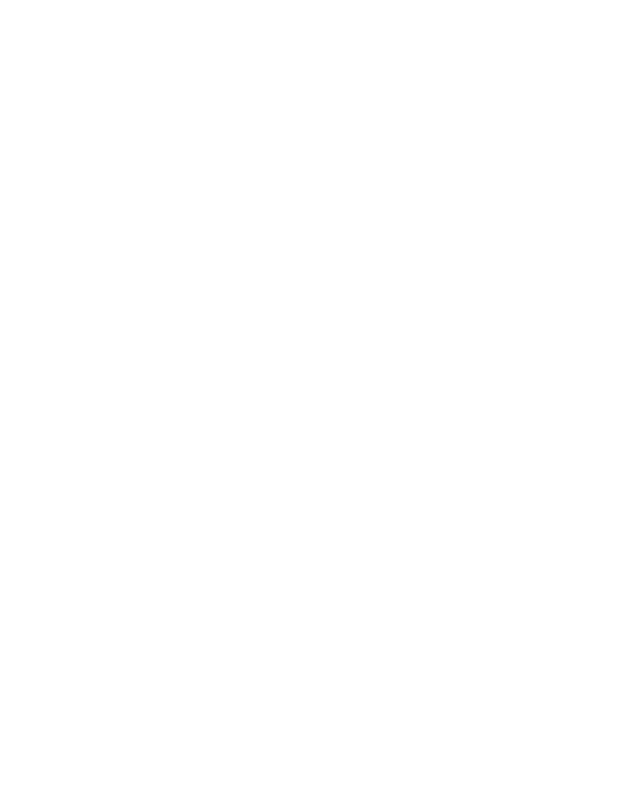
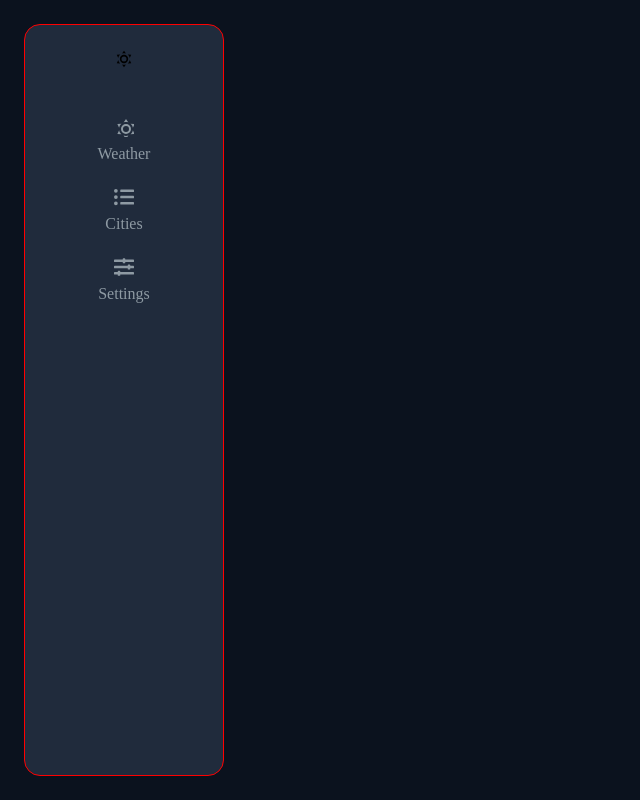
Before and after one commit to rektbydead/dw-weather-dashboard, a plain HTML site: page index.html in a window 1280 px wide. Shown: the whole page, without its empty margins (0-640 px from the left). Drawn offline with Linux system fonts and the light colour scheme.

Commit message:
add navbar

```diff
--- a/assets/bootstrapClasses.css
+++ b/assets/bootstrapClasses.css
@@ -4,6 +4,18 @@
 
 .flex-grow-1 {
     flex-grow: 1;
+}
+
+.flex-column {
+    flex-direction: column;
+}
+
+.flex-row {
+    flex-direction: row;
+}
+
+.flex-wrap {
+    flex-wrap: wrap;
 }
 
 .justify-content-center {
@@ -14,6 +26,14 @@
     align-content: center;
 }
 
+.w-50 {
+    width: 50%;
+}
+
+.w-75 {
+    width: 50%;
+}
+
 .w-100 {
     width: 100%;
 }
@@ -21,3 +41,49 @@
 .h-100 {
     height: 100%;
 }
+
+.gap-1 {
+    gap: 0.5rem;
+}
+
+.gap-2 {
+    gap: 1rem;
+}
+
+.gap-3 {
+    gap: 1.5rem;
+}
+
+.p-1 {
+    padding: 0.5rem;
+}
+
+.p-2 {
+    padding: 1rem;
+}
+
+.p-3 {
+    padding: 1.5rem;
+}
+
+.mx-auto {
+    margin-left: auto;
+    margin-right: auto;
+}
+
+.my-auto {
+    margin-top: auto;
+    margin-bottom: auto;
+}
+
+.aspect-ratio-1x1 {
+    aspect-ratio: 1/1;
+}
+
+.overflow-hidden {
+    overflow: hidden;
+}
+
+.mt-3 {
+    margin-top: 1.5rem;
+}
--- a/assets/style.css
+++ b/assets/style.css
@@ -0,0 +1,72 @@
+html, body {
+    /* background: linear-gradient(180deg, #1a1a1a, #2b2b2b);*/
+    margin: 0;
+    padding: 0;
+    height: 100%;
+    width: 100%;
+    color: #8e9aa3 !important;
+    background-color: #0b121e;
+}
+
+#app {
+    height: 100%;
+    padding: 1.5rem;
+    box-sizing: border-box;
+}
+
+.app * {
+    box-sizing: border-box;
+}
+
+/*.border-with-color {
+    border: thin solid #2b2b2b;
+}*/
+
+.bg-color {
+    background-color: #202b3c;
+}
+
+.bg-color-secondary {
+    background-color: #31435f;
+}
+
+.border-round {
+    border-radius: 1rem;
+}
+
+.border-full-round {
+    border-radius: 100%;
+}
+
+.icon {
+    width: 20px;
+    height: 20px;
+    fill: #8e9aa3;
+}
+
+/*.sidebar {
+    background: #1e1e1e;
+    display: flex;
+    flex-direction: column;
+    align-items: center;
+    padding-top: 20px;
+}
+
+.sidebar nav {
+    margin-top: 40px;
+    display: flex;
+    flex-direction: column;
+    gap: 25px;
+}
+
+.sidebar a {
+    color: #aaa;
+    text-decoration: none;
+    font-size: 14px;
+    transition: 0.3s;
+}
+
+.sidebar a.active,
+.sidebar a:hover {
+    color: #fff;
+}*/
--- a/index.html
+++ b/index.html
@@ -8,10 +8,30 @@
     <link rel="stylesheet" href="./assets/bootstrapClasses.css"/>
 </head>
 <body>
-    <div id="app">
+    <div id="app" class="d-flex flex-row gap-3">
+        <nav class="d-flex flex-column p-3 bg-color border-round gap-3" style="min-width: 150px; max-width: 150px; border: 1px solid red">
+
+            <div class="d-flex mx-auto flex-column gap-1">
+                <img class="icon mx-auto" src="./svg/weather-sunny.svg" alt="logo"/>
+            </div>
+
+            <div class="d-flex mx-auto flex-column gap-1 mt-3">
+                <svg  class="icon mx-auto" `viewBox="0 0 24 24"><path d="M12,7A5,5 0 0,1 17,12A5,5 0 0,1 12,17A5,5 0 0,1 7,12A5,5 0 0,1 12,7M12,9A3,3 0 0,0 9,12A3,3 0 0,0 12,15A3,3 0 0,0 15,12A3,3 0 0,0 12,9M12,2L14.39,5.42C13.65,5.15 12.84,5 12,5C11.16,5 10.35,5.15 9.61,5.42L12,2M3.34,7L7.5,6.65C6.9,7.16 6.36,7.78 5.94,8.5C5.5,9.24 5.25,10 5.11,10.79L3.34,7M3.36,17L5.12,13.23C5.26,14 5.53,14.78 5.95,15.5C6.37,16.24 6.91,16.86 7.5,17.37L3.36,17M20.65,7L18.88,10.79C18.74,10 18.47,9.23 18.05,8.5C17.63,7.78 17.1,7.15 16.5,6.64L20.65,7M20.64,17L16.5,17.36C17.09,16.85 17.62,16.22 18.04,15.5C18.46,14.77 18.73,14 18.87,13.21L20.64,17M12,22L9.59,18.56C10.33,18.83 11.14,19 12,19C12.82,19 13.63,18.83 14.37,18.56L12,22Z" /></svg>
+                Weather
+            </div>
+
+            <div class="d-flex mx-auto flex-column gap-1">
+                <svg class="icon mx-auto" viewBox="0 0 512 512"><path d="M48 48a48 48 0 1 0 48 48 48 48 0 0 0-48-48zm0 160a48 48 0 1 0 48 48 48 48 0 0 0-48-48zm0 160a48 48 0 1 0 48 48 48 48 0 0 0-48-48zm448 16H176a16 16 0 0 0-16 16v32a16 16 0 0 0 16 16h320a16 16 0 0 0 16-16v-32a16 16 0 0 0-16-16zm0-320H176a16 16 0 0 0-16 16v32a16 16 0 0 0 16 16h320a16 16 0 0 0 16-16V80a16 16 0 0 0-16-16zm0 160H176a16 16 0 0 0-16 16v32a16 16 0 0 0 16 16h320a16 16 0 0 0 16-16v-32a16 16 0 0 0-16-16z"></path></svg>
+                Cities
+            </div>
+
+            <div class="d-flex mx-auto flex-column gap-1">
+                <svg class="icon mx-auto" viewBox="0 0 512 512"><path d="M496 384H160v-16c0-8.8-7.2-16-16-16h-32c-8.8 0-16 7.2-16 16v16H16c-8.8 0-16 7.2-16 16v32c0 8.8 7.2 16 16 16h80v16c0 8.8 7.2 16 16 16h32c8.8 0 16-7.2 16-16v-16h336c8.8 0 16-7.2 16-16v-32c0-8.8-7.2-16-16-16zm0-160h-80v-16c0-8.8-7.2-16-16-16h-32c-8.8 0-16 7.2-16 16v16H16c-8.8 0-16 7.2-16 16v32c0 8.8 7.2 16 16 16h336v16c0 8.8 7.2 16 16 16h32c8.8 0 16-7.2 16-16v-16h80c8.8 0 16-7.2 16-16v-32c0-8.8-7.2-16-16-16zm0-160H288V48c0-8.8-7.2-16-16-16h-32c-8.8 0-16 7.2-16 16v16H16C7.2 64 0 71.2 0 80v32c0 8.8 7.2 16 16 16h208v16c0 8.8 7.2 16 16 16h32c8.8 0 16-7.2 16-16v-16h208c8.8 0 16-7.2 16-16V80c0-8.8-7.2-16-16-16z"></path></svg>
+                Settings
+            </div>
+        </nav>
 
     </div>
-
     <script src="./assets/script.js"></script>
 </body>
 </html>
```
Also changed, not shown: svg/weather-sunny.svg (added).
